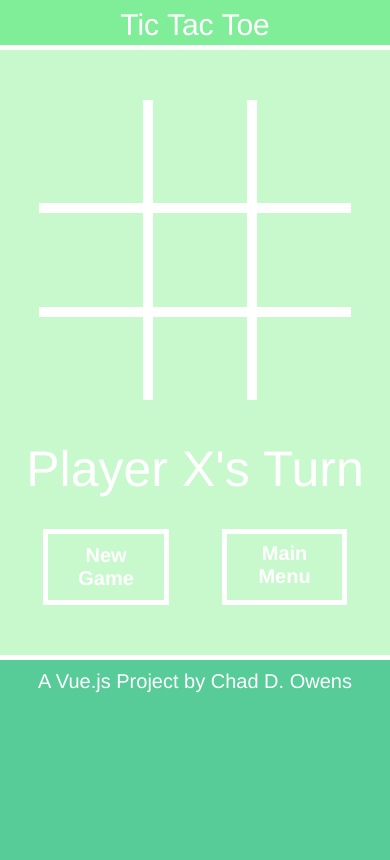
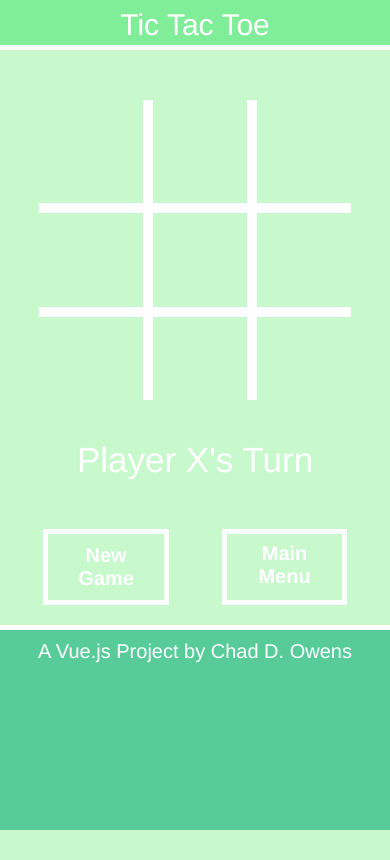
Before and after one commit to chaddelorean/tic-tac-toe-owens, a Vue app: page /#/localgame in a window 390 px wide. Built offline with nearby package versions, Linux system fonts and the light colour scheme.

Commit message:
Few more scrolling adjustments

```diff
--- a/src/components/layout/TicTacFooter.vue
+++ b/src/components/layout/TicTacFooter.vue
@@ -39,6 +39,7 @@ export default {
 
      @media only screen and (max-width: 768px) {
          #footer-container {
+             margin-top: 20px;
              border-top: solid 5px white;
          }
 
--- a/src/components/molecules/TicTacToe.vue
+++ b/src/components/molecules/TicTacToe.vue
@@ -418,6 +418,10 @@ export default {
             width: 100%;
         }
 
+        .game-controls .game-status {
+            font-size: 35px;
+        }
+
         .game-controls .status-container {
             flex-direction: column;
         }
```
